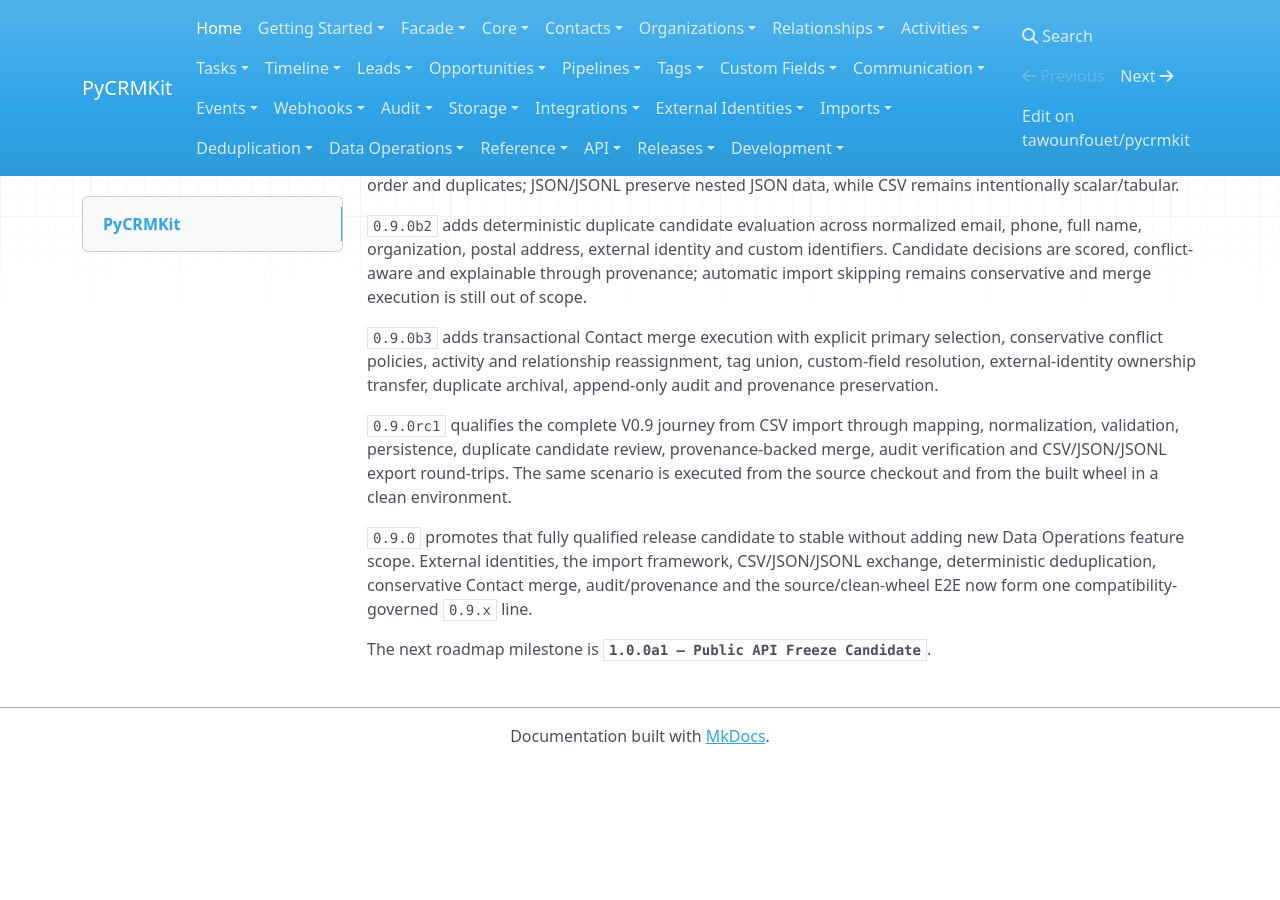
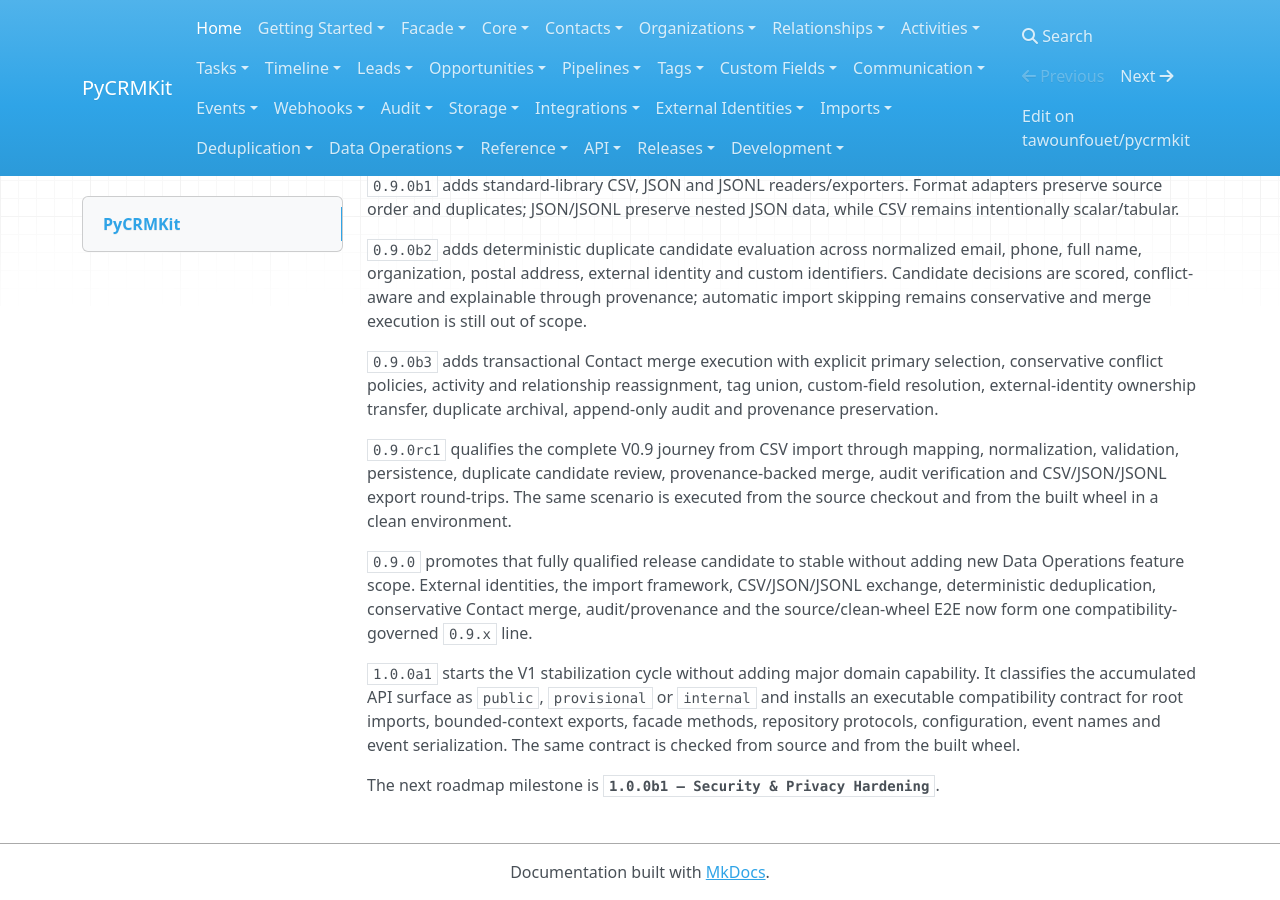
Before and after one commit to tawounfouet/pycrmkit, an MkDocs documentation site: the page built from docs/index.md, in a window 1280 px wide and 900 px high, scrolled down 2263 px. Built offline with MkDocs 1.6.1, drawn with Linux system fonts in a browser that asks for light colours; nearby versions of some CDN libraries; before the commit the page ends 3027 px from its top, so only the background shows below that; some of the changed text lies outside the part shown.

Commit message:
docs(index): publish V1 public API freeze candidate

```diff
--- a/docs/index.md
+++ b/docs/index.md
@@ -3,6 +3,7 @@
 PyCRMKit is a modular, headless Python CRM domain framework.
 
 The current stable version is **`0.9.0 — Data Operations Stable`**.
+The latest V1 prerelease is **`1.0.0a1 — Public API Freeze Candidate`**.
 The stable `0.1`–`0.5` CRM Core, Activity/Timeline, Sales, Communication,
 and Eventing/Webhooks contracts are compatibility-governed:
 
@@ -105,4 +106,6 @@
 
 `0.9.0` promotes that fully qualified release candidate to stable without adding new Data Operations feature scope. External identities, the import framework, CSV/JSON/JSONL exchange, deterministic deduplication, conservative Contact merge, audit/provenance and the source/clean-wheel E2E now form one compatibility-governed `0.9.x` line.
 
-The next roadmap milestone is **`1.0.0a1 — Public API Freeze Candidate`**.
+`1.0.0a1` starts the V1 stabilization cycle without adding major domain capability. It classifies the accumulated API surface as `public`, `provisional` or `internal` and installs an executable compatibility contract for root imports, bounded-context exports, facade methods, repository protocols, configuration, event names and event serialization. The same contract is checked from source and from the built wheel.
+
+The next roadmap milestone is **`1.0.0b1 — Security & Privacy Hardening`**.
```
